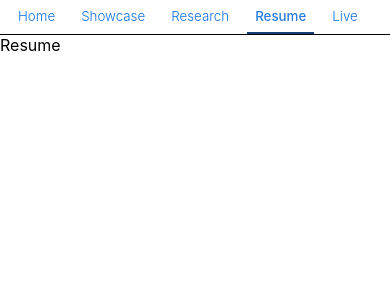
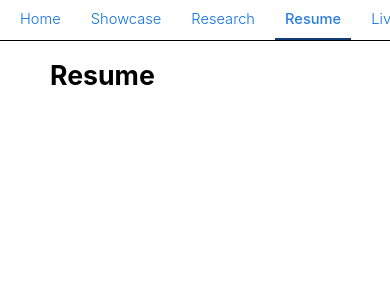
Before and after one commit to bradendubois/personal-website-v4, a Next.js app: page /resume in a window 390 px wide. Shown: the top 300 px of the page. Built offline with nearby package versions, Linux system fonts and the light colour scheme.

Commit message:
Tweaked Navbar, Resume

```diff
--- a/components/NavBar/Navbar.js
+++ b/components/NavBar/Navbar.js
@@ -60,7 +60,7 @@ export const NavBar = () => {
             <motion.a
                 {...motionChild}
                 custom={Math.abs(nav.indexOf(page) - nav.indexOf(href))}
-                onClick={() => router.push(href)}
+                onClick={() => { page !== href && router.push(href) }}
                 className={`${style.navLink} ${page === href ? style.current : style.default}`}
             >{mapping[href]}</motion.a>
         )
--- a/components/NavBar/Navbar.module.scss
+++ b/components/NavBar/Navbar.module.scss
@@ -15,8 +15,8 @@
   border-bottom: 2px solid;
 
   @media (max-width: 1200px) {
-   padding: 8px;
-   font-size: 10pt;
+   padding: 10px;
+   font-size: 11pt;
   }
 
   &:hover {
--- a/pages/live.js
+++ b/pages/live.js
@@ -9,7 +9,7 @@ const Me = () => {
             <Head>
                 <title>Live</title>
             </Head>
-            {/* <NavBar /> */}
+
             Live
         </div>
     )
--- a/pages/resume.js
+++ b/pages/resume.js
@@ -1,6 +1,10 @@
 import React from "react"
 import Head from "next/head"
 import NavBar from "../components/NavBar/Navbar";
+import {motion} from "framer-motion";
+import {motionChild, motionContainer} from "../components/motions";
+import style from "../styles/Showcase.module.scss";
+import Link from "next/link";
 
 const Resume = () => {
 
@@ -9,9 +13,17 @@ const Resume = () => {
             <Head>
                 <title>Resume</title>
             </Head>
-            {/* <NavBar /> */}
+            <motion.main {...motionContainer}>
 
-            Resume
+                <motion.div {...motionChild} >
+                    <motion.h1 {...motionChild}>Resume</motion.h1>
+                </motion.div>
+
+                <motion.div {...motionChild}>
+
+                </motion.div>
+
+            </motion.main>
         </div>
     )
 }
--- a/pages/showcase/index.js
+++ b/pages/showcase/index.js
@@ -1,12 +1,11 @@
 import React from "react"
 import Head from "next/head"
 import Link from "next/link"
+
 import router from "next/router"
 import useSWR from "swr"
 
 import {GithubProfile} from "../../components/GithubProfile/GithubProfile"
-
-import Particles from "react-particles-js";
 
 import {motion} from "framer-motion"
 
```
